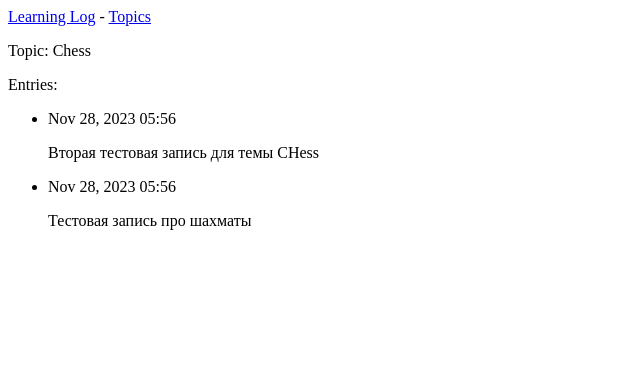
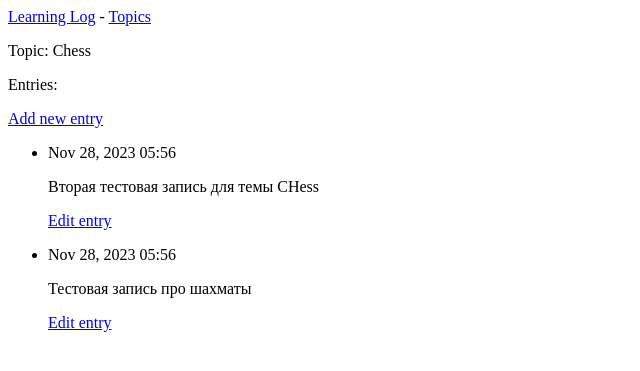
Before and after one commit to VlzKirill/My_django_proj, a Django app: page /topics/1/ in a window 1280 px wide. Shown: the top 371 px of the page, without its empty margins (0-640 px from the left). Run offline with Django 4.2, Linux system fonts and the light colour scheme; data comes from the database, SQL or seed files in the repository; both versions use the stored data as it was after the commit.

Commit message:
обавление и редактирование записей

```diff
--- a/learning_logs/templates/learning_logs/topic.html
+++ b/learning_logs/templates/learning_logs/topic.html
@@ -4,11 +4,17 @@
   <p> Topic: {{ topic }} </p>
 
   <p>Entries:</p>
+  <p>
+      <a href="{% url 'learning_logs:new_entry' topic.id %}">Add new entry</a>
+  </p>
   <ul>
       {% for entry in entries %}
         <li>
             <p>{{ entry.date_added|date:'M d, Y H:i' }}</p>
             <p>{{ entry.text|linebreaks }}</p>
+            <p>
+                <a href="{% url 'learning_logs:edit_entry' entry.id %}">Edit entry</a>
+            </p>
         </li>
       {% empty %}
         <li>There are no entries for this topic yet.</li>
--- a/learning_logs/templates/learning_logs/topics.html
+++ b/learning_logs/templates/learning_logs/topics.html
@@ -11,4 +11,5 @@
         <li>No topics have been added yet.</li>
       {% endfor %}
   </ul>
+  <a href="{% url 'learning_logs:new_topic' %}">Add a new Topic</a>
 {% endblock content %}
--- a/learning_logs/urls.py
+++ b/learning_logs/urls.py
@@ -9,4 +9,7 @@ urlpatterns = [
     path('', views.index, name='index'),
     path('topics/', views.topics, name='topics'),
     path('topics/<int:topic_id>/', views.topic, name='topic'),
+    path('new_topic/', views.new_topic, name='new_topic'),
+    path('new_entry/<int:topic_id>', views.new_entry, name='new_entry'),
+    path('edit_entry/<int:topic_id>', views.edit_entry, name='edit_entry'),
 ]
--- a/learning_logs/views.py
+++ b/learning_logs/views.py
@@ -1,5 +1,6 @@
-from django.shortcuts import render
-from .models import Topic
+from django.shortcuts import render, redirect
+from .models import Topic, Entry
+from .forms import TopicForm, EntryForm
 
 # Create your views here.
 def index(request):
@@ -18,3 +19,53 @@ def topic(request, topic_id):
     entries = topic.entry_set.order_by('-date_added')
     context = {'topic': topic, 'entries': entries}
     return render(request, 'learning_logs/topic.html', context)
+
+def new_topic(request):
+    """Создает новую тему"""
+    if request.method != "POST":
+        #Данные не отправлялись; создается пустая форма
+        form = TopicForm
+    else:
+        #Отправлены данные POST, обработать данные
+        form = TopicForm(data=request.POST)
+        if form.is_valid():
+            form.save()
+            return redirect('learning_logs:topics')
+    context = {'form': form}
+    return render(request, 'learning_logs/new_topic.html', context)
+
+def new_entry(request, topic_id):
+    """Добавляет новую запись по конкретной теме"""
+    topic = Topic.objects.get(id=topic_id)
+    if request.method != 'POST':
+        # Данные не отправлялись, создается пустая форма
+        form = EntryForm()
+    else:
+        #Отправлены данные POST; обработать данные
+        form = EntryForm(data=request.POST)
+        if form.is_valid():
+            new_entry = form.save(commit=False)
+            new_entry.topic = topic
+            new_entry.save()
+            return redirect('learning_logs:topic', topic_id=topic_id)
+    # Вывести пустую или недействительную форму.
+    context = {'topic':topic, 'form': form}
+    return render(request, 'learning_logs/new_entry.html', context)
+
+def edit_entry(request, entry_id):
+    """Редактирует существующую запись"""
+    entry = Entry.objects.get(id=entry_id)
+    topic = Entry.topic
+
+    if request.method !="POST":
+        # Исходный запрос; форма заполняется данными текущей записи
+        form = EntryForm(instance=entry)
+    else:
+        #Отправлены данные POST, обработать данные
+        form = EntryForm(instance=entry, data=request.POST)
+        if form.is_valid():
+            form.save()
+            return redirect('learning_logs:topic', topic_id=topic.id)
+
+    context = {'entry': entry, 'topic': topic, 'form': form}
+    return render(request, 'learning_logs/edit_entry.html', context)
```
Also changed, not shown: learning_logs/forms.py (added, +16 -0 lines), learning_logs/templates/learning_logs/edit_entry.html (added, +12 -0 lines), learning_logs/templates/learning_logs/new_entry.html (added, +12 -0 lines), learning_logs/templates/learning_logs/new_topic.html (added, +11 -0 lines), db.sqlite3.
